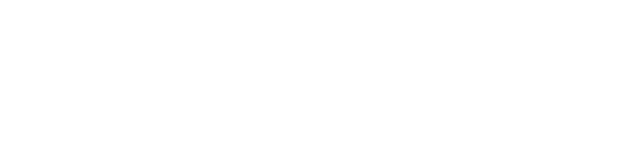
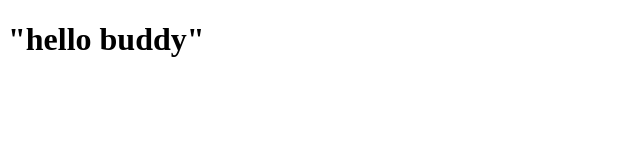
Before and after one commit to RAJPATEL-GIT/First-git, a plain HTML site: page index.html in a window 1280 px wide. Shown: the whole page, without its empty margins (0-640 px from the left). Drawn offline with Linux system fonts and the light colour scheme.

Commit message:
new change

```diff
--- a/index.html
+++ b/index.html
@@ -7,5 +7,8 @@
 </head>
 <body>
     <p></p>
+    <h1>
+        "hello buddy"
+    </h1>
 </body>
 </html>
```
